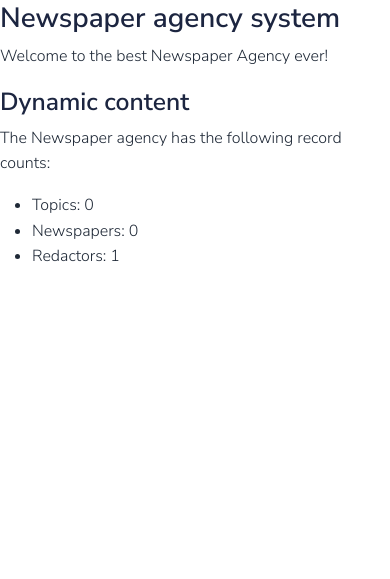
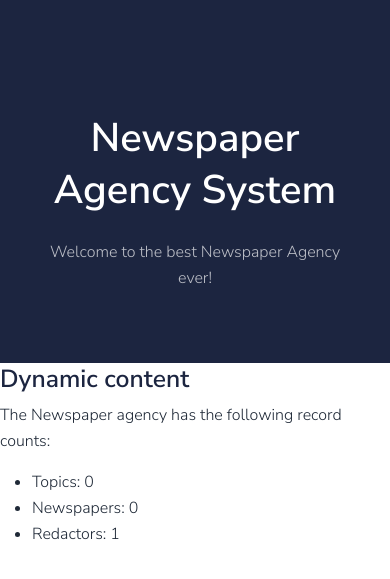
Before and after one commit to bknyrik/newspaper-agency-system, a Django app: page / in a window 390 px wide. Shown: the part 54-633 px from the top of the page. Run offline with Django 5.2, Linux system fonts and the light colour scheme; the visitor is signed in with stand-in values (Sample User, id 1); data comes from the database, SQL or seed files in the repository; data that the repository does not hold is empty.

Commit message:
Load static and add section with heading one paragraph and image in index.html

```diff
--- a/templates/editor/index.html
+++ b/templates/editor/index.html
@@ -1,7 +1,18 @@
 {% extends "base.html" %}
+{% load static %}
 {% block content %}
-  <h1>Newspaper agency system</h1>
-  <p>Welcome to the best Newspaper Agency ever!</p>
+  <section class="section-header bg-secondary text-white">
+    <div class="container">
+      <div class="row justify-content-between align-items-center">
+        <div class="col-12 col-md-7 col-lg-6 text-center text-md-left">
+          <h1 class="display-2 mb-4">Newspaper Agency System</h1>
+          <p class="lead mb-4 text-muted">Welcome to the best Newspaper Agency ever!</p>
+        </div>
+        <div class="col-12 col-md-5 d-none d-md-block text-center"><img
+            src="{% static 'img/about-illustration.svg' %}" alt=""></div>
+      </div>
+    </div>
+  </section>
   <h2>Dynamic content</h2>
   <p>The Newspaper agency has the following record counts:</p>
   <ul>
```
